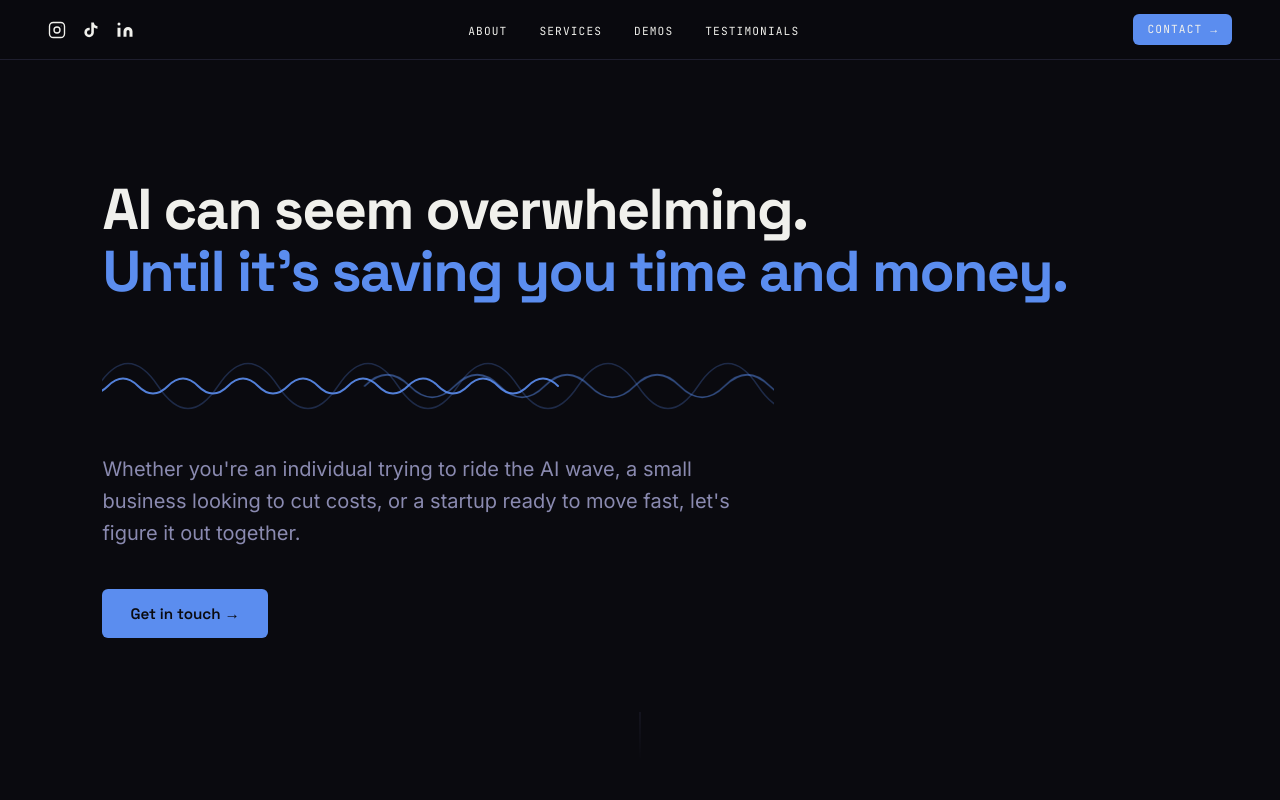
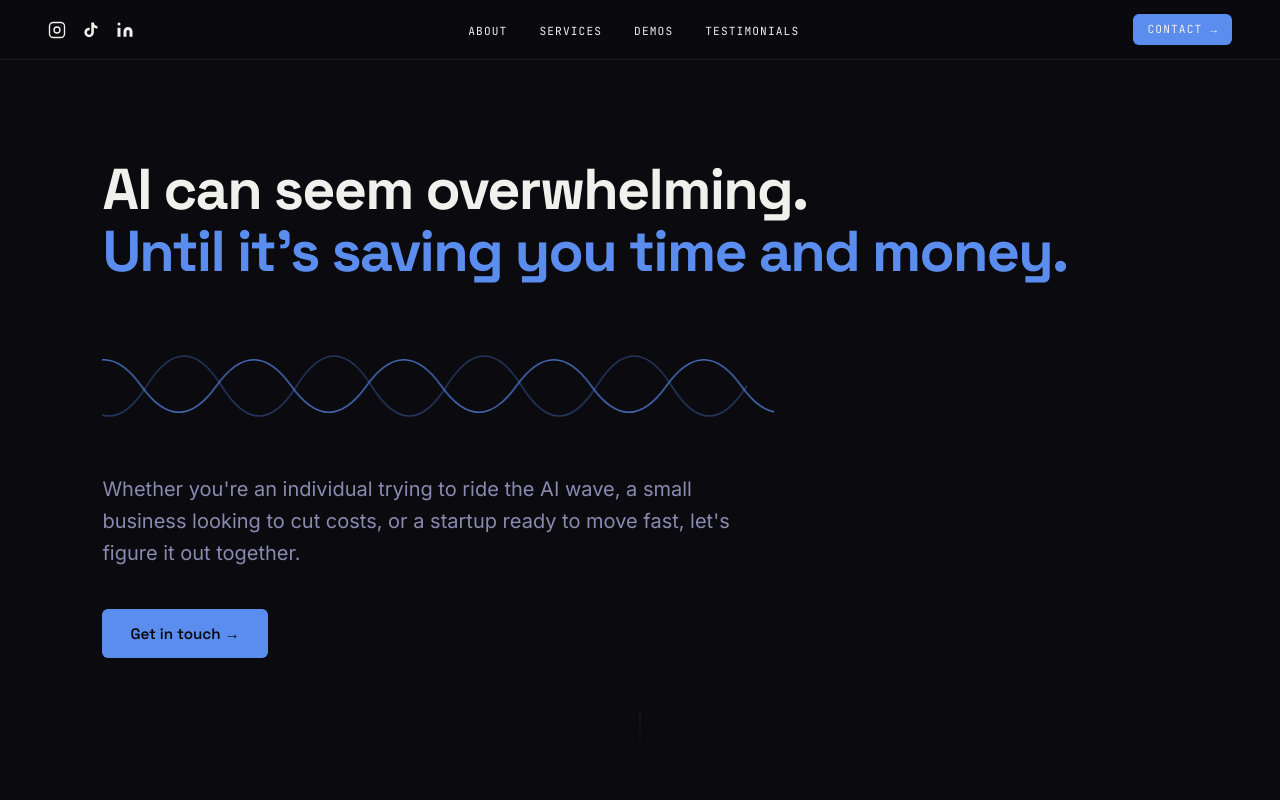
Before and after one commit to yairberger64-blip/yair-portfolio, a React (Create React App) app: page / in a window 1280 px wide. Shown: the top 800 px of the page. Built offline with nearby package versions, Linux system fonts and the light colour scheme.

Commit message:
harmonic layered wave animation

```diff
--- a/src/components/Hero.jsx
+++ b/src/components/Hero.jsx
@@ -1,27 +1,25 @@
 import React, { useState } from "react";
 import PrivacyPolicy from "./PrivacyPolicy";
 
-/* ── Harmonic waves ────────────────────────────────────────────────
-   Three layered sine waves at different amplitudes and speeds,
-   flowing continuously, like overlapping ripples.
+/* ── Water wave ────────────────────────────────────────────────────
+   Two layered waves, larger amplitude, flowing continuously.
 ───────────────────────────────────────────────────────────────────── */
 function SignalPulse() {
   return (
     <>
       <style>{`
-        @keyframes waveFlowA {
+        @keyframes waveFlow {
           0%   { transform: translateX(0); }
           100% { transform: translateX(-300px); }
         }
-        @keyframes waveFlowB {
-          0%   { transform: translateX(0); }
-          100% { transform: translateX(300px); }
+        .wave-back {
+          animation: waveFlow 7s linear infinite;
         }
-        .wave-1 { animation: waveFlowA 6s linear infinite; }
-        .wave-2 { animation: waveFlowB 9s linear infinite; }
-        .wave-3 { animation: waveFlowA 4s linear infinite; }
+        .wave-front {
+          animation: waveFlow 4.5s linear infinite reverse;
+        }
         @media (prefers-reduced-motion: reduce) {
-          .wave-1, .wave-2, .wave-3 {
+          .wave-back, .wave-front {
             animation: none;
           }
         }
@@ -31,52 +29,35 @@ function SignalPulse() {
         }
       `}</style>
       <svg
-        viewBox="0 0 600 70"
+        viewBox="0 0 600 110"
         xmlns="http://www.w3.org/2000/svg"
         aria-hidden="true"
         className="w-full max-w-2xl"
-        style={{ height: "70px", overflow: "hidden" }}
+        style={{ height: "110px", overflow: "hidden" }}
       >
-        {/* Wave 1 — widest amplitude, dimmest, slow drift */}
+        {/* Back wave — slower, dimmer */}
         <path
-          className="wave-1"
-          d="M0,35 C20,5 40,5 60,35 C80,65 100,65 120,35 C140,5 160,5 180,35 C200,65 220,65 240,35
-             C260,5 280,5 300,35 C320,65 340,65 360,35 C380,5 400,5 420,35 C440,65 460,65 480,35
-             C500,5 520,5 540,35 C560,65 580,65 600,35 C620,5 640,5 660,35 C680,65 700,65 720,35
-             C740,5 760,5 780,35 C800,65 820,65 840,35 C860,5 880,5 900,35"
+          className="wave-back"
+          d="M0,55 C25,15 50,15 75,55 C100,95 125,95 150,55 C175,15 200,15 225,55 C250,95 275,95 300,55
+             C325,15 350,15 375,55 C400,95 425,95 450,55 C475,15 500,15 525,55 C550,95 575,95 600,55
+             C625,15 650,15 675,55 C700,95 725,95 750,55 C775,15 800,15 825,55 C850,95 875,95 900,55"
           fill="none"
           stroke="#5B8DEF"
           strokeWidth="1.5"
           strokeLinecap="round"
-          opacity="0.25"
+          opacity="0.35"
         />
-        {/* Wave 2 — mid amplitude, opposite drift */}
+        {/* Front wave — faster, brighter */}
         <path
-          className="wave-2"
-          d="M0,35 C15,20 30,20 45,35 C60,50 75,50 90,35 C105,20 120,20 135,35 C150,50 165,50 180,35
-             C195,20 210,20 225,35 C240,50 255,50 270,35 C285,20 300,20 315,35 C330,50 345,50 360,35
-             C375,20 390,20 405,35 C420,50 435,50 450,35 C465,20 480,20 495,35 C510,50 525,50 540,35
-             C555,20 570,20 585,35 C600,50 615,50 630,35"
+          className="wave-front"
+          d="M0,55 C25,90 50,90 75,55 C100,20 125,20 150,55 C175,90 200,90 225,55 C250,20 275,20 300,55
+             C325,90 350,90 375,55 C400,20 425,20 450,55 C475,90 500,90 525,55 C550,20 575,20 600,55
+             C625,90 650,90 675,55 C700,20 725,20 750,55 C775,90 800,90 825,55 C850,20 875,20 900,55"
           fill="none"
           stroke="#5B8DEF"
-          strokeWidth="1.75"
+          strokeWidth="1.5"
           strokeLinecap="round"
-          opacity="0.5"
-        />
-        {/* Wave 3 — tightest amplitude, brightest, fast drift */}
-        <path
-          className="wave-3"
-          d="M0,35 C10,25 20,25 30,35 C40,45 50,45 60,35 C70,25 80,25 90,35 C100,45 110,45 120,35
-             C130,25 140,25 150,35 C160,45 170,45 180,35 C190,25 200,25 210,35 C220,45 230,45 240,35
-             C250,25 260,25 270,35 C280,45 290,45 300,35 C310,25 320,25 330,35 C340,45 350,45 360,35
-             C370,25 380,25 390,35 C400,45 410,45 420,35 C430,25 440,25 450,35 C460,45 470,45 480,35
-             C490,25 500,25 510,35 C520,45 530,45 540,35 C550,25 560,25 570,35 C580,45 590,45 600,35
-             C610,25 620,25 630,35"
-          fill="none"
-          stroke="#5B8DEF"
-          strokeWidth="2"
-          strokeLinecap="round"
-          opacity="0.9"
+          opacity="0.75"
         />
       </svg>
     </>
```
